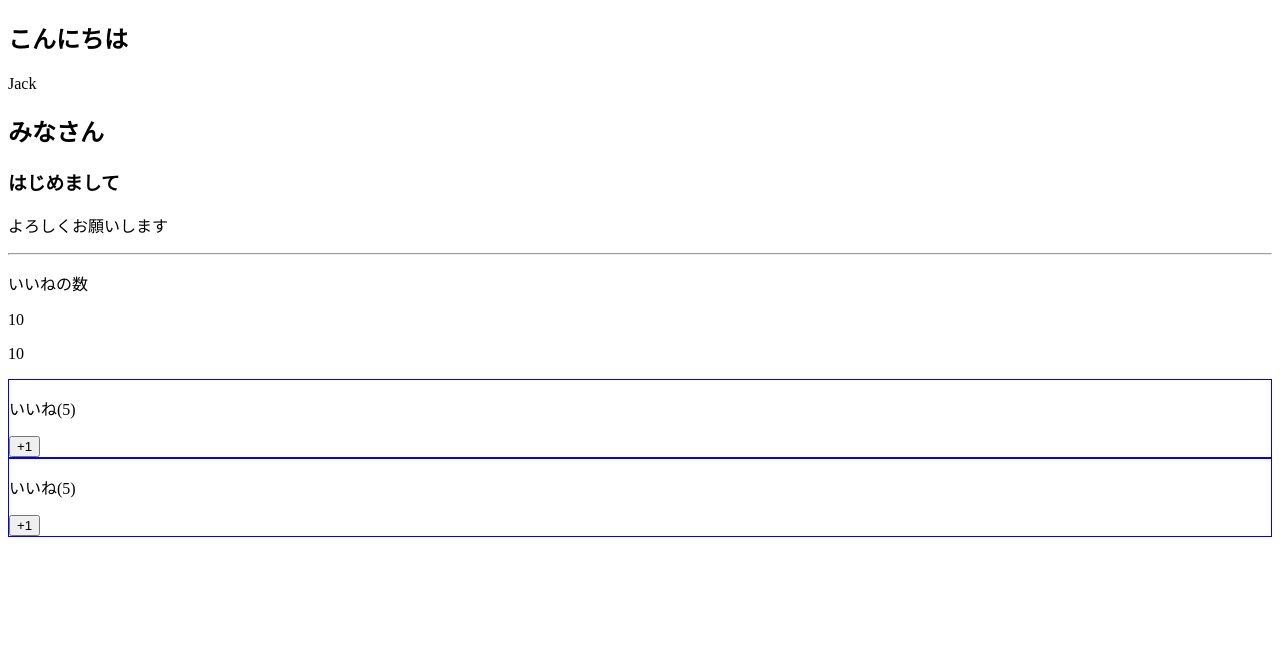
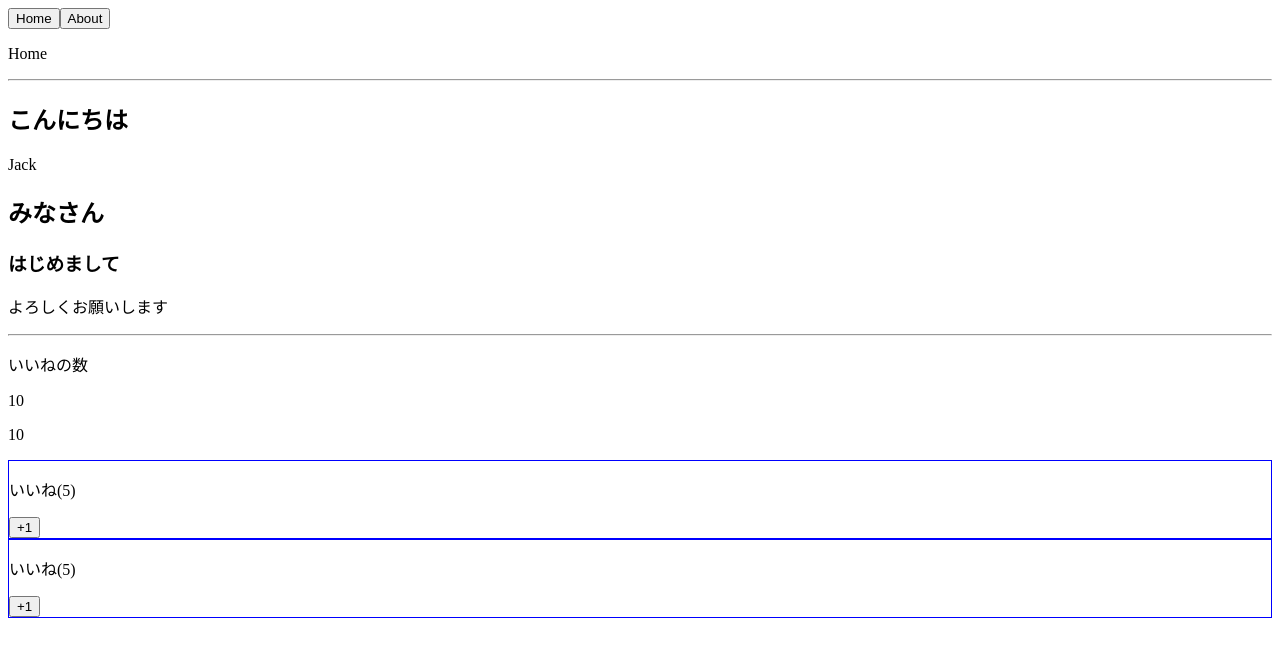
Before and after one commit to funeace/Vue_beginner, a Vue app in the folder udemy-vuejs/: page / in a window 1280 px wide. Shown: the top 656 px of the page. Built offline with nearby package versions, Linux system fonts and the light colour scheme.

Commit message:
[Add]動的コンポーネント

```diff
--- a/udemy-vuejs/src/App.vue
+++ b/udemy-vuejs/src/App.vue
@@ -1,5 +1,18 @@
 <template>
   <div>
+    <!-- 動的コンポーネント -->
+    <button @click="currentComponent = 'Home'">Home</button>
+    <button @click="currentComponent = 'About'">About</button>
+    <!-- 以下の処理はcomponentタグに置き換えることができる -->
+    <!-- <About v-if="currentComponent === 'About'"></About>
+    <Home v-else></Home> -->
+    <!-- 動的なコンポーネントはcomponent :is="コンポーネント名"でおける
+    keep-aliveを使うと、動的コンポーネントでデータを削除されないようにする -->
+    <keep-alive>
+      <component :is="currentComponent"></component>
+    </keep-alive>
+    <hr>
+    <!--  -->
     <LikeHeader header-text="hello">
       <h2>みなさん</h2>
       <!-- v-slotは、templateに定義し、処理を中に入れる。第1引数に名前をつけ、子コンポーネント側で呼び出す
@@ -27,15 +40,20 @@
 <script>
 // ローカルで利用したい場合は、vueファイル側で
 import LikeHeader from "./components/LikeHeader.vue"
+import Home from "./components/Home.vue"
+import About from "./components/About.vue"
 
 export default {
   data() {
     return{
-      number: 10
+      number: 10,
+      currentComponent: "Home"
     }
   },
   components: {
-    LikeHeader: LikeHeader
+    LikeHeader: LikeHeader,
+    About: About,
+    Home: Home
   }
 }
 </script>
--- /dev/null
+++ b/udemy-vuejs/src/components/About.vue
@@ -0,0 +1,18 @@
+<template>
+  <div>
+    <p>About</p>
+    <!-- 動的コンポーネントでは、inputなど、変更したデータは保持されない(切り替えると毎回destroyedされる)
+        値を保持しておきたい場合は、App側でkeep-alive要素を使う。keep-aliveを使うと、ライフサイクルフックが追加される(activated,deactivated)-->
+    <input>
+  </div>
+</template>
+<script>
+export default {
+    deactivated(){
+      console.log("deactivated")
+    },
+    activated(){
+      console.log("activated")
+    }
+}
+</script>
--- /dev/null
+++ b/udemy-vuejs/src/components/Home.vue
@@ -0,0 +1,8 @@
+<template>
+  <p>Home</p>
+</template>
+<script>
+export default {
+
+}
+</script>
```
